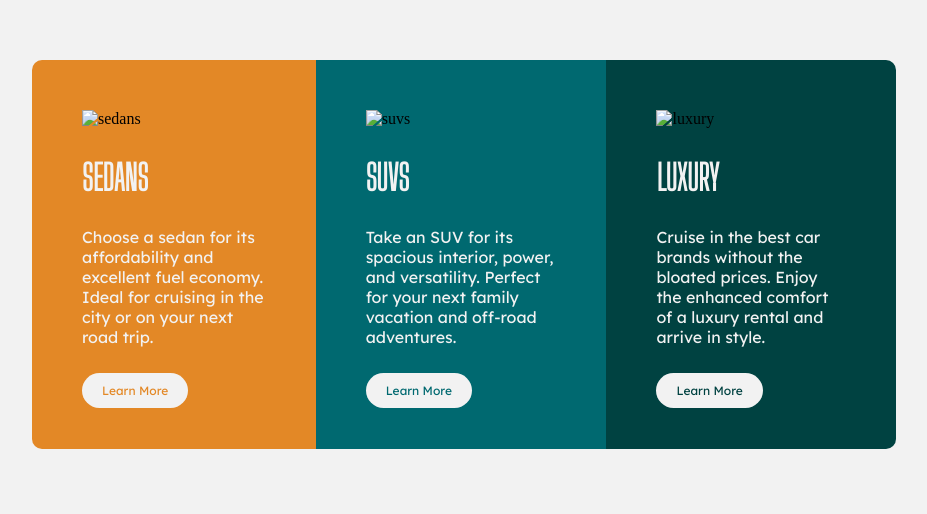
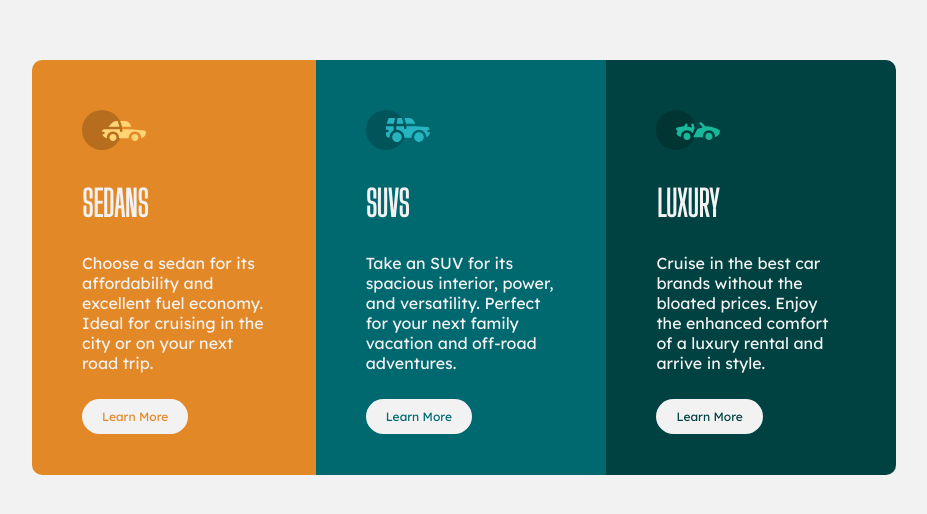
Before and after one commit to afiqibrahim/3columnpreviewcard, a plain HTML site: page index.html in a window 1280 px wide. Shown: the part 148-662 px from the top of the page, without its empty margins (176-1103 px from the left). Drawn offline with Linux system fonts and the light colour scheme.

Commit message:
Update index.html

```diff
--- a/index.html
+++ b/index.html
@@ -8,7 +8,7 @@
     <title>3 Column Preview Card</title>
     <meta name="description" content="About 3 column preview card">
     <meta name="Keywords" content="Sedans, SUV, Luxury, Car">
-    <link rel="shortcut icon" type="images/png" href="Images/favicon-32x32.png">
+    <link rel="shortcut icon" type="images/png" href="favicon-32x32.png">
     <link rel="stylesheet" href="style.css">
     <link rel="canonical" href="www.previewcard.com">
     <link rel="preconnect" href="https://fonts.gstatic.com">
@@ -19,7 +19,7 @@
 <body>
     <div class="box">
         <div class="sedans">
-            <img src="Images/icon-sedans.svg" alt="sedans" style="background-color: hsl(31, 77%, 52%)"><br>
+            <img src="icon-sedans.svg" alt="sedans" style="background-color: hsl(31, 77%, 52%)"><br>
             <h2 style="background-color: hsl(31, 77%, 52%)">SEDANS</h2>
             <p style="background-color: hsl(31, 77%, 52%)">Choose a sedan for its affordability and excellent fuel
                 economy. Ideal for cruising in the city or on
@@ -27,7 +27,7 @@
             <a href="#" style="color: hsl(31, 77%, 52%);">Learn More</a>
         </div>
         <div class="SUVS">
-            <img src="Images/icon-suvs.svg" alt="suvs" style="background-color: hsl(184, 100%, 22%)"><br>
+            <img src="icon-suvs.svg" alt="suvs" style="background-color: hsl(184, 100%, 22%)"><br>
             <h2 style="background-color: hsl(184, 100%, 22%)">SUVS</h2>
             <p style="background-color: hsl(184, 100%, 22%)">Take an SUV for its spacious interior, power, and
                 versatility. Perfect for your next family vacation and
@@ -35,7 +35,7 @@
             <a href="#" style="color: hsl(184, 100%, 22%);">Learn More</a>
         </div>
         <div class="luxury">
-            <img src="Images/icon-luxury.svg" alt="luxury" style="background-color: hsl(179, 100%, 13%)"><br>
+            <img src="icon-luxury.svg" alt="luxury" style="background-color: hsl(179, 100%, 13%)"><br>
             <h2 style="background-color: hsl(179, 100%, 13%)">LUXURY</h2>
             <p style="background-color: hsl(179, 100%, 13%)">Cruise in the best car brands without the bloated prices.
                 Enjoy the enhanced comfort of a luxury rental
```
